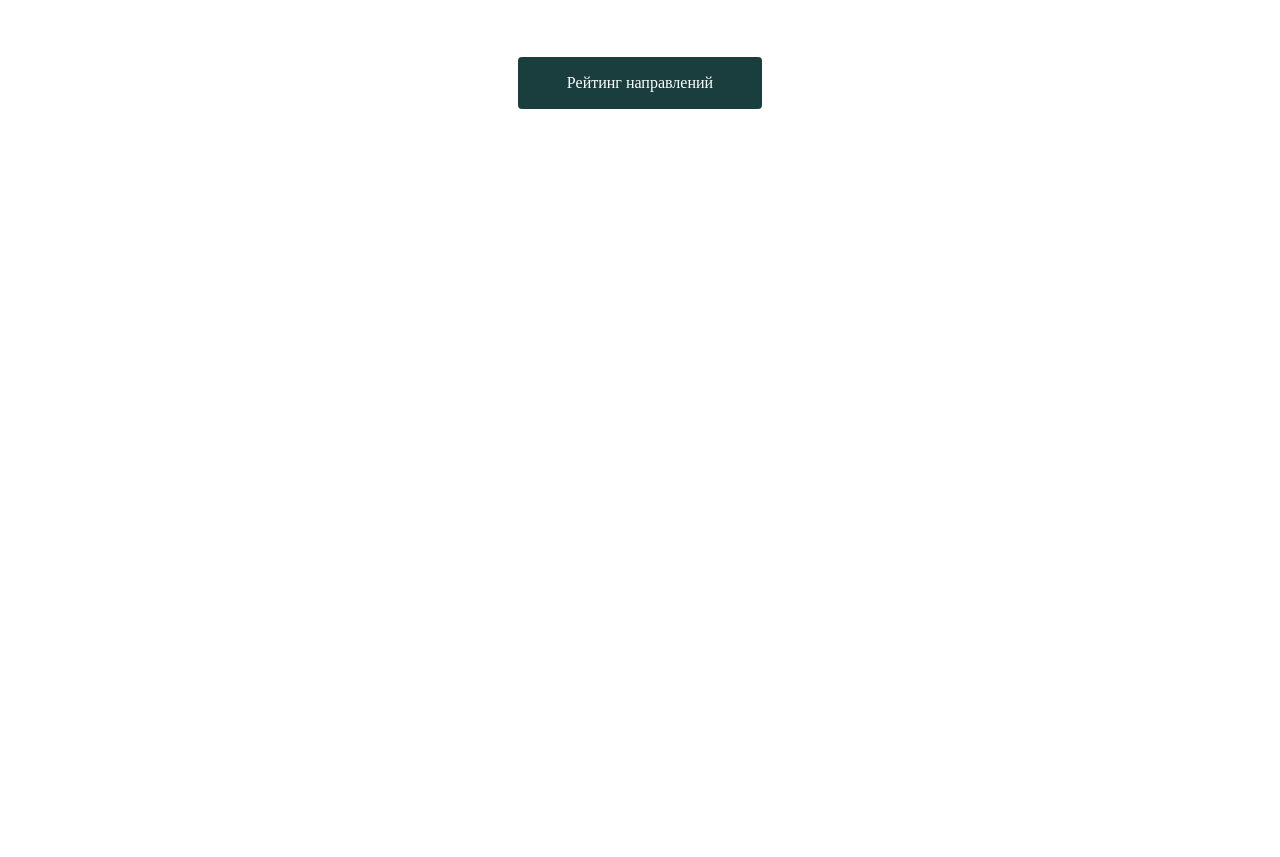
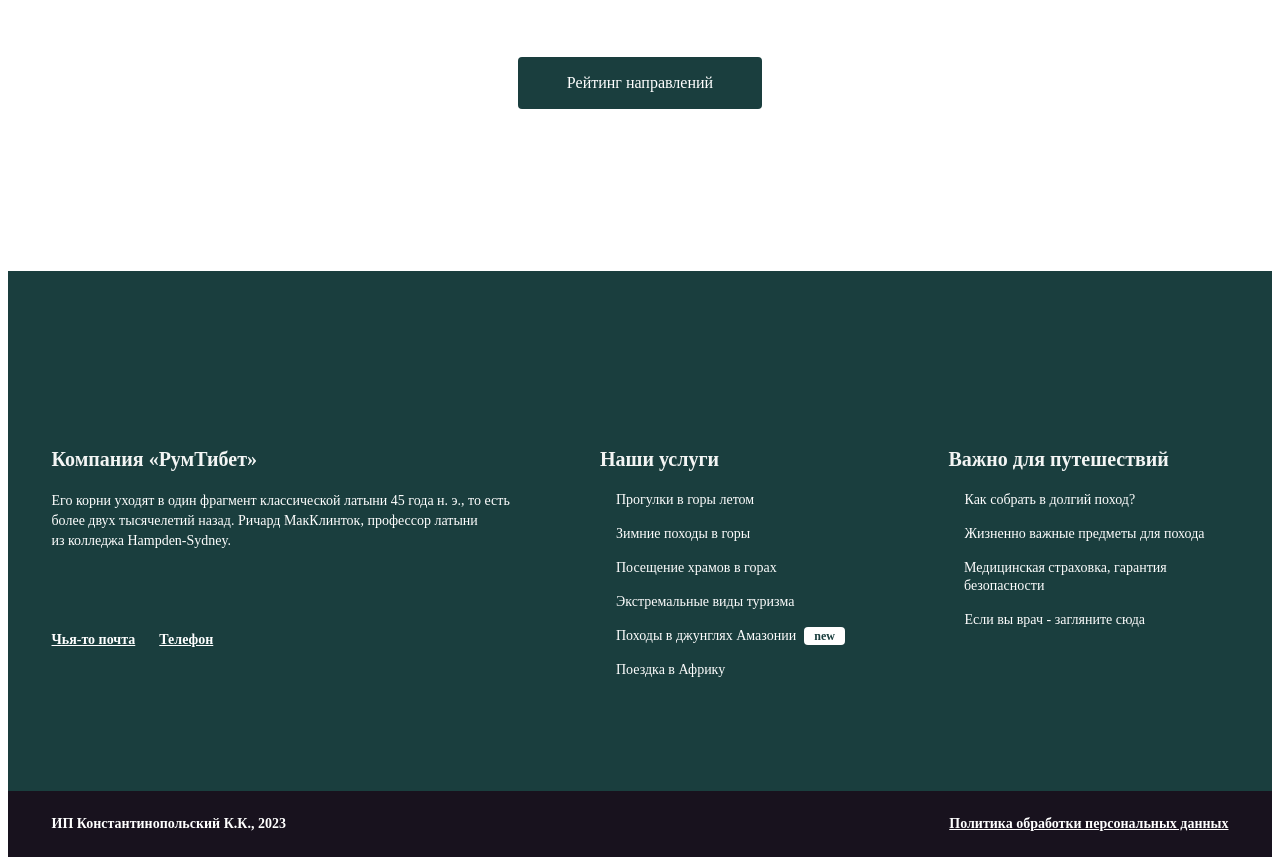
Before and after one commit to agkondakov91/Team2-SPA-Project, a website: page public/index.html in a window 1280 px wide. Shown: the part 2381-3238 px from the top of the page. Before the commit the page ends 2652 px from the top, so only its background shows below. Drawn offline with Linux system fonts and the light colour scheme.

Commit message:
почти готово, надо вставить svg и растянуть футер на весь экран

```diff
--- a/public/index.html
+++ b/public/index.html
@@ -8,7 +8,7 @@
     <link rel="stylesheet" href="../src/styles/global.css" />
     <link rel="stylesheet" href="../src/components/section4.css" />
     <link rel="stylesheet" href="../src/components/section1.css" />
-    <link rel="stylesheet" href="../src/components/section3.css">
+    <link rel="stylesheet" href="../src/components/section3.css" />
   </head>
   <body>
     <main>
@@ -33,7 +33,9 @@
           <div class="menu__icon"><span></span><span></span><span></span></div>
         </header>
 
-        <h1 class="section1-title">Насладитесь прогулкой в горах с командой единомышленников</h1>
+        <h1 class="section1-title">
+          Насладитесь прогулкой в горах с командой единомышленников
+        </h1>
         <form class="form-container">
           <div class="form__group">
             <select class="form__select">
@@ -71,29 +73,43 @@
           <div class="programs-wrapper dives">
             <div class="programs-content dives">
               <p class="programs-subtitle subtitle par">наше предложение</p>
-              <h2 class="programs-title title h2st">Лучшие программы для тебя</h2>
+              <h2 class="programs-title title h2st">
+                Лучшие программы для тебя
+              </h2>
               <p class="programs-text par">
-                Его корни уходят в один фрагмент классической латыни 45 года н.э.,
-                то есть более двух тысячелетий назад. Ричард МакКлинток, профессор
-                латыни из колледжа.
+                Его корни уходят в один фрагмент классической латыни 45 года
+                н.э., то есть более двух тысячелетий назад. Ричард МакКлинток,
+                профессор латыни из колледжа.
               </p>
               <ul class="programs-items ulcl">
                 <li class="programs-item lip">
-                  <img class="icons images" src="../src/images/section3/offer-icon.svg" alt="Гид с флагом" />
+                  <img
+                    class="icons images"
+                    src="../src/images/section3/offer-icon.svg"
+                    alt="Гид с флагом"
+                  />
                   <span class="programs-item-title">Опытный гид</span>
                   Для современного мира базовый вектор развития предполагает
                   независимые способы реализации соответствующих условий
                   активизации.
                 </li>
                 <li class="programs-item lip">
-                  <img class="icons images" src="../src/images/section3/offer-icon2.svg" alt="Щит" />
+                  <img
+                    class="icons images"
+                    src="../src/images/section3/offer-icon2.svg"
+                    alt="Щит"
+                  />
                   <span class="programs-item-title">Безопасный поход</span>
                   Для современного мира базовый вектор развития предполагает
                   независимые способы реализации соответствующих условий
                   активизации.
                 </li>
                 <li class="programs-item lip">
-                  <img class="icons images" src="../src/images/section3/offer-icon3.svg" alt="Ценник" />
+                  <img
+                    class="icons images"
+                    src="../src/images/section3/offer-icon3.svg"
+                    alt="Ценник"
+                  />
                   <span class="programs-item-title">Лояльные цены</span>
                   Для современного мира базовый вектор развития предполагает
                   независимые способы реализации соответствующих условий
@@ -147,9 +163,6 @@
           </div>
         </div>
       </section>
-
-
-
 
       <section class="section4">
         <div class="section4-container">
@@ -244,6 +257,122 @@
           </button>
         </div>
       </section>
+      <footer class="footer">
+        <div class="footer-top">
+          <div class="container">
+            <div class="footer-top-wrapper">
+              <div class="footer-items">
+                <h3 class="footer-title">Компания «РумТибет»</h3>
+                <p class="footer-text">
+                  Его корни уходят в один фрагмент классической латыни 45 года
+                  н. э., то есть более двух тысячелетий назад. Ричард
+                  МакКлинток, профессор латыни из колледжа Hampden-Sydney.
+                </p>
+                <div class="footer-contacts">
+                  <a class="footer-contact" href="#">Чья-то почта</a>
+                  <a class="footer-contact" href="#">Телефон</a>
+                </div>
+                <ul class="footer-socials">
+                  <li class="footer-socials-item">
+                    <a class="footer-social-link" href="#">
+                      <svg class="footer-social"></svg>
+                    </a>
+                  </li>
+                  <li class="footer-socials-item">
+                    <a class="footer-social-link" href="#">
+                      <svg class="footer-social"></svg>
+                    </a>
+                  </li>
+                  <li class="footer-socials-item">
+                    <a class="footer-social-link" href="#">
+                      <svg class="footer-social"></svg>
+                    </a>
+                  </li>
+                  <li class="footer-socials-item">
+                    <a class="footer-social-link" href="#">
+                      <svg class="footer-social"></svg>
+                    </a>
+                  </li>
+                </ul>
+              </div>
+              <div class="footer-items">
+                <h3 class="footer-title">Наши услуги</h3>
+                <ul class="footer-list">
+                  <li class="footer-list-item">
+                    <svg class="footer-arrow"></svg>
+                    <a class="footer-link" href="#">Прогулки в горы летом</a>
+                  </li>
+                  <li class="footer-list-item">
+                    <svg class="footer-arrow"></svg>
+                    <a class="footer-link" href="#"> Зимние походы в горы </a>
+                  </li>
+                  <li class="footer-list-item">
+                    <svg class="footer-arrow"></svg>
+                    <a class="footer-link" href="#">
+                      Посещение храмов в горах
+                    </a>
+                  </li>
+                  <li class="footer-list-item">
+                    <svg class="footer-arrow"></svg>
+                    <a class="footer-link" href="#"
+                      >Экстремальные виды туризма</a
+                    >
+                  </li>
+                  <li class="footer-list-item">
+                    <svg class="footer-arrow"></svg>
+                    <a class="footer-link footer-link--new" href="#"
+                      >Походы в джунглях Амазонии</a
+                    >
+                  </li>
+                  <li class="footer-list-item">
+                    <svg class="footer-arrow"></svg>
+                    <a class="footer-link" href="#">Поездка в Африку</a>
+                  </li>
+                </ul>
+              </div>
+              <div class="footer-items">
+                <h3 class="footer-title">Важно для путешествий</h3>
+                <ul class="footer-list">
+                  <li class="footer-list-item">
+                    <svg class="footer-arrow"></svg>
+                    <a class="footer-link" href="#">
+                      Как собрать в долгий поход?
+                    </a>
+                  </li>
+                  <li class="footer-list-item">
+                    <svg class="footer-arrow"></svg>
+                    <a class="footer-link" href="#"
+                      >Жизненно важные предметы для похода</a
+                    >
+                  </li>
+                  <li class="footer-list-item">
+                    <svg class="footer-arrow"></svg>
+                    <a class="footer-link" href="#"
+                      >Медицинская страховка, гарантия безопасности</a
+                    >
+                  </li>
+                  <li class="footer-list-item">
+                    <svg class="footer-arrow"></svg>
+                    <a class="footer-link" href="#"
+                      >Если вы врач - загляните сюда</a
+                    >
+                  </li>
+                </ul>
+              </div>
+            </div>
+          </div>
+        </div>
+        <div class="footer-bottom">
+          <div class="container">
+            <div class="footer-bottom-wrapper">
+              <p class="footer-info">ИП Константинопольский К.К., 2023</p>
+              <a class="footer-policy">
+                Политика обработки персональных данных
+              </a>
+            </div>
+          </div>
+        </div>
+      </footer>
     </main>
   </body>
 </html>
--- /dev/null
+++ b/src/components/footer.css
@@ -0,0 +1,164 @@
+:root {
+  --f-button-width: 40px;
+  --f-button-height: 40px;
+  --f-button-border: 0;
+  --f-button-border-radius: 0;
+  --f-button-color: #374151;
+  --f-button-bg: #f8f8f8;
+  --f-button-hover-bg: #e0e0e0;
+  --f-button-active-bg: #d0d0d0;
+  --f-button-shadow: none;
+  --f-button-transition: all 0.15s ease;
+  --f-button-transform: none;
+  --f-button-svg-width: 20px;
+  --f-button-svg-height: 20px;
+  --f-button-svg-stroke-width: 1.5;
+  --f-button-svg-fill: none;
+  --f-button-svg-filter: none;
+  --f-button-svg-disabled-opacity: 0.65;
+  --f-spinner-width: 36px;
+  --f-spinner-height: 36px;
+  --f-spinner-color-1: rgba(0, 0, 0, 0.1);
+  --f-spinner-color-2: rgba(17, 24, 28, 0.8);
+  --f-spinner-stroke: 2.75;
+}
+a {
+  text-decoration: none;
+  color: inherit;
+}
+.footer {
+  background-color: #1a3e3e;
+}
+.footer-top {
+  padding: 176px 0 80px;
+}
+.container {
+  margin: 0 auto;
+  padding: 0 10px;
+  max-width: 1197px;
+}
+.footer-top-wrapper {
+  display: flex;
+  justify-content: space-between;
+  gap: 5px;
+}
+.footer-items:first-of-type {
+  max-width: 480px;
+}
+.footer-items {
+  flex: 1;
+  max-width: 280px;
+}
+.footer-title {
+  margin: 0 0 20px;
+  font-family: var(--font-family);
+  font-weight: 700;
+  font-size: 20px;
+  line-height: 24px;
+  color: #f3f5f4;
+}
+.footer-text {
+  margin: 0;
+  font-family: var(--font-family);
+  font-weight: 400;
+  font-size: 14px;
+  line-height: 20px;
+  color: #fff;
+}
+.footer-contacts {
+  display: flex;
+  margin: 80px 0 32px;
+  gap: 24px;
+}
+.footer-contact {
+  font-family: var(--font-family);
+  font-weight: 600;
+  font-size: 14px;
+  line-height: 18px;
+  text-decoration: underline;
+  color: #fff;
+  transition: all 0.1s;
+}
+.footer-socials {
+  display: flex;
+  list-style: none;
+  margin: 0;
+  padding: 0;
+  gap: 21px;
+}
+.footer-social {
+  width: 26px;
+  height: 26px;
+  fill: #fff;
+  transition: all 0.1s;
+}
+.footer-list {
+  list-style: none;
+  margin: 0;
+  padding: 0;
+}
+.footer-list-item {
+  display: flex;
+  align-items: baseline;
+}
+.footer-list-item + .footer-list-item {
+  margin-top: 16px;
+}
+.footer-arrow {
+  margin-right: 10px;
+  width: 6px;
+  height: 10px;
+  fill: #fff;
+  transition: all 0.1s;
+}
+.footer-link {
+  position: relative;
+  font-family: var(--font-family);
+  font-weight: 400;
+  font-size: 14px;
+  line-height: 18px;
+  -webkit-text-decoration: underline 1px solid rgba(0, 0, 0, 0);
+  text-decoration: underline 1px solid rgba(0, 0, 0, 0);
+  color: #fdfdfd;
+  transition: all 0.1s;
+}
+.footer-link--new::after {
+  content: 'NEW';
+  margin-left: 8px;
+  border-radius: 4px;
+  padding: 2px 10px;
+  font-family: var(--font-family);
+  font-weight: 700;
+  font-size: 12px;
+  line-height: 16px;
+  -webkit-text-decoration: underline 1px solid #fff;
+  text-decoration: underline 1px solid #fff;
+  text-transform: lowercase;
+  color: #1a3e3e;
+  background: #fff;
+}
+.footer-bottom {
+  font-family: var(--font-family);
+  font-weight: 600;
+  font-size: 14px;
+  line-height: 18px;
+  color: #fff;
+  background-color: #18121e;
+}
+.footer-bottom-wrapper {
+  display: flex;
+  flex-wrap: wrap;
+  justify-content: space-between;
+  padding: 24px 0;
+  gap: 8px;
+}
+.footer-info {
+  margin: 0;
+}
+.footer-policy {
+  margin: 0;
+  text-align: center;
+  text-decoration: underline;
+  transition: all 0.1s;
+  cursor: pointer;
+}
--- a/src/styles/style.css
+++ b/src/styles/style.css
@@ -3,3 +3,4 @@
 @import url('../components/section4.css');
 
 @import url('../components/section3.css');
+@import url('../components/footer.css');
```
Lines whose indentation alone changed are shown as unchanged.
